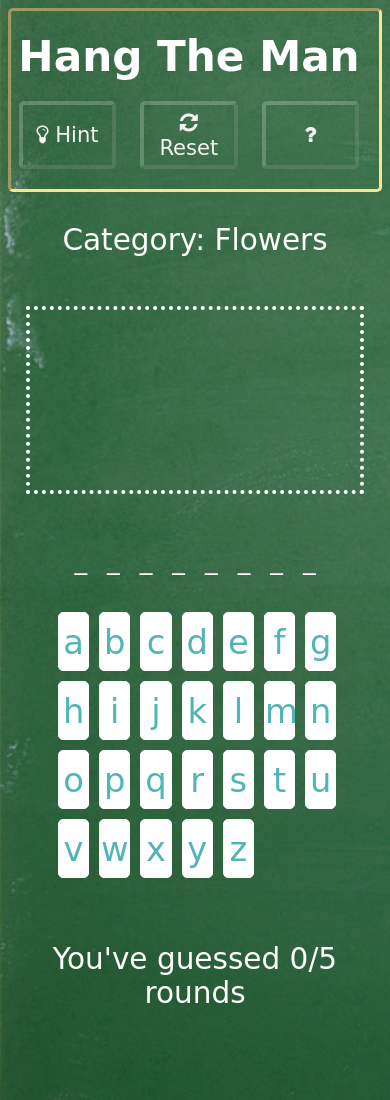
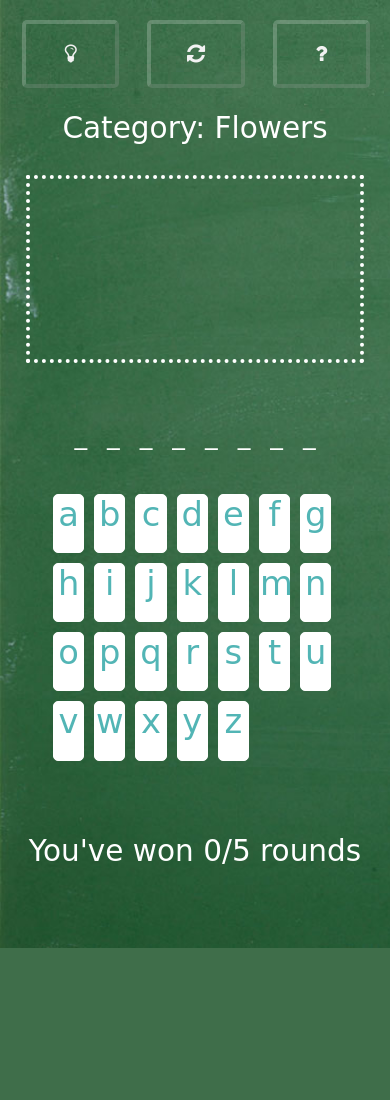
Before and after one commit to Q-Ain/Hangman-Game, a PHP site: page / in a window 390 px wide. After the commit the page ends 948 px from the top, so only its background shows below. Run offline with PHP 8.4, Linux system fonts and the light colour scheme; some web fonts are replaced.

Commit message:
Responsive phone buttons and win/lose pages

```diff
--- a/index.html
+++ b/index.html
@@ -23,12 +23,12 @@
                     <!-- Pop-up content -->
                     <div class="modal-content">
                         <p>How to play: Guess the word by choosing the alphabets or get a clue by clicking the hint button</p>
-                        <p id="closePopupContent">Click outside of box to close pop-up...</p>
+                        <p id="closePopupContent">Click outside the box to close pop-up...</p>
                     </div>
                 </div>
             </button>
-            <button id="reset"><i class="fa fa-refresh"></i> Reset</button>
-            <button id="hint"><i class="fa fa-lightbulb-o"></i> Hint</button>
+            <button id="reset"><i class="fa fa-refresh"></i> <div id="reset-text">Reset</div></button>
+            <button id="hint"><i class="fa fa-lightbulb-o"></i> <div id="hint-text">Hint</div></button>
         </div>
     </div>
 
--- a/lose.html
+++ b/lose.html
@@ -6,7 +6,7 @@
         <link rel="icon" href="images/cute-ghost.png" type="image/icon type">
         <link href="https://fonts.googleapis.com/css?family=Walter+Turncoat" rel="stylesheet">
         <link rel="stylesheet" type="text/css" href="loser.css"/>
-        <link rel="stylesheet" href="https://cdnjs.cloudflare.com/ajax/libs/font-awesome/4.7.0/css/font-awesome.min.css">>
+        <link rel="stylesheet" href="https://cdnjs.cloudflare.com/ajax/libs/font-awesome/4.7.0/css/font-awesome.min.css">
     </head>
 
     <body>
--- a/loser.css
+++ b/loser.css
@@ -16,7 +16,7 @@ html {
   h1 {
     position:static;
     width:100%;
-    font-size:2.5em;
+    font-size:4vh;
     text-align:center;
     transform:translate ;
     color:#fff;
@@ -30,7 +30,7 @@ html {
   }
 
   .content {
-    padding-top: 2vh;
+    padding: 2vh 5vh 0 5vh;
   }
 
   .top-padding {
@@ -54,7 +54,7 @@ html {
     border-radius: 5px;
     background: none;
     cursor:pointer;
-    font-size:1.5em;
+    font-size:3vh;
     padding:10px 8px;
     width:150px;
     margin: 10px;
--- a/script.js
+++ b/script.js
@@ -92,13 +92,13 @@ window.onload = function () {
       numRounds += 1;
       // each time win, change to next round
       if (numRounds == 5) {
-        // showRound.innerHTML = "Congratulations! You've guess all the words correctly " + numRounds;
+        // showRound.innerHTML = "Congratulations! You've guessed all the words correctly " + numRounds;
         numRounds = 0;
         window.location.replace("win.html");
       } else if (numRounds > 5) {
         numRounds = 0;
       } else {
-        showRound.innerHTML = "Great job! You've guessed " + numRounds + "/5 rounds";
+        showRound.innerHTML = "Great job! You've won " + numRounds + "/5 rounds";
         // clear for next round
         correct.parentNode.removeChild(correct);
         letters.parentNode.removeChild(letters);
@@ -120,6 +120,7 @@ window.onload = function () {
     correctWord = false;
   }
 
+  // Words
   randomWords = function () {
     categories = [
       ["sunflower", "rose", "lily", "daisy", "lavender"],
@@ -253,7 +254,7 @@ window.onload = function () {
     space = 0;
     numRounds = 0;
     showClue.innerHTML = "";
-    showRound.innerHTML = "You've guessed 0/5 rounds";
+    showRound.innerHTML = "You've won 0/5 rounds";
     result();
     comments();
     selectCat();
--- a/styles.css
+++ b/styles.css
@@ -32,10 +32,10 @@ p {
   #navbar #logo {
     float: left;
     color: #fff;
-    font-size: 5vh;
+    font-size: 7vh;
     font-weight: bolder;
     margin-left: 2%;
-    margin-top: 2.5vh;
+    margin-top: 3.5vh;
     transition: 0.4s;
   }
 
@@ -71,7 +71,7 @@ p {
 .modal {
     display: none; /* Hidden by default */
     position: fixed;
-    z-index: 1;
+    z-index: 10;
     left: 0;
     top: 0;
     width: 100%;
@@ -103,22 +103,21 @@ p {
 }
 
 .row {
-  display: flex;
-  margin-top: 10vh;
+  margin-top: 15vh;
   width: 100%;
 }
 
 .column {
-  padding: 10px;
-  flex: 1;
+  float: left;
+  margin-top: 0;
 }
 
 .left, .right {
-  width: 25%;
+  width: 26%;
 }
 
 .middle {
-  width: 50%;
+  width: 48%;
 }
 
 .row:after {
@@ -129,21 +128,15 @@ p {
 
 /* Stickman */
 canvas {
-  color:#fff;
+  color: #fff;
   border: #fff dotted 4px;
-  padding:15px;
-}
-
-/* Empty dashes */
-#hold {
-  margin: 10% 0;
-  position: static;
+  padding: 15px;
 }
 
 /* Alphabet buttons */
 .center {
-  width: 150%;
-  margin-left: -27%;
+  width: 100%;
+  padding: 0px 5px 0px 5px;
 }
 
 #alphabet:after{
@@ -155,21 +148,26 @@ canvas {
 #alphabet li {
   float:left;
   margin: 0 10px 10px 0;
-  list-style:none;
-  min-width:2.5vw;
-  height:8.5vh;
-  padding-top:10px;
-  background:#fff;
-  color:#52b5b5;
-  cursor:pointer;
-  border-radius:5px;
+  list-style: none;
+  min-width: 2.5vw;
+  height: 8.5vh;
+  padding-top: 10px;
+  background: #fff;
+  color: #52b5b5;
+  cursor: pointer;
+  border-radius: 5px;
   border: solid 1px #fff;
 }
 
 #alphabet li:hover {
-  background:#52b5b5;
+  background: #52b5b5;
   border: solid 1px #fff;
-  color:#fff;
+  color: #fff;
+}
+
+/* Empty dashes */
+#hold {
+  margin: 5vh;
 }
 
 /* Guessing word */
@@ -177,7 +175,7 @@ canvas {
   margin: 0;
   display: block;
   padding: 0;
-  display:block;
+  display: block;
 }
 
 #my-word li {
@@ -186,37 +184,47 @@ canvas {
   margin: 0;
   display: inline-block;
   padding: 0 10px;
-  font-size: 5vh;
 }
 
 .active {
-  opacity:0.4;
-  filter:alpha(opacity=40);
-  cursor:default;
+  opacity: 0.4;
+  filter: alpha(opacity=40);
+  cursor: default;
 }
 
 .active:hover {
-  transition:all 0.3s ease-in-out;
-  opacity:0.4;
-  filter:alpha(opacity=40);
-}
-
-/* Number of rounds won */
-#myrounds {
-  margin-top: 0;
+  transition: all 0.3s ease-in-out;
+  opacity: 0.4;
+  filter: alpha(opacity=40);
 }
 
 /* Responsiveness */
 @media screen and (max-width: 768px) {
+  #navbar {
+    border: 0px;
+    top: 0;
+    left: 0;
+    width: 100%;
+  }
+  #navbar #logo {
+    display: none;
+  }
   #navbar a {
     float: none;
     display: block;
     text-align: left;
   }
   #navbar button {
-    width: 25vw;
-    margin-left: 1vw;
+    width: 25%;
+    margin-left: 2%;
+    display: inline-block;
     font-size: 2.5vh;
+  }
+  #reset-text {
+    display: none;
+  }
+  #hint-text {
+    display: none;
   }
   .modal-content {
     width: 80vw;
@@ -230,7 +238,7 @@ canvas {
   }
   .row {
     flex-direction: column;
-    margin-top: 15vh;
+    margin-top: 3vh;
   }
   .column {
     width: 100%;
@@ -245,6 +253,7 @@ canvas {
   #alphabet li {
     width: 8vw;
     height: 7vh;
+    padding: 0;
   }
   #my-word li {
     font-size: 3vh;
--- a/win.html
+++ b/win.html
@@ -6,7 +6,7 @@
         <link rel="icon" href="images/party-popper.png" type="image/icon type">
         <link href="https://fonts.googleapis.com/css?family=Walter+Turncoat" rel="stylesheet">
         <link rel="stylesheet" type="text/css" href="winner.css"/>
-        <link rel="stylesheet" href="https://cdnjs.cloudflare.com/ajax/libs/font-awesome/4.7.0/css/font-awesome.min.css">>
+        <link rel="stylesheet" href="https://cdnjs.cloudflare.com/ajax/libs/font-awesome/4.7.0/css/font-awesome.min.css">
     </head>
 
     <body>
--- a/winner.css
+++ b/winner.css
@@ -17,7 +17,7 @@ h1 {
   position:static ;
     top:40%;
     width:100%;
-    font-size:2.1em;
+    font-size:4vh;
     text-align:center;
     transform:translate ;
     color:#fff;
@@ -50,7 +50,7 @@ button {
   border-radius: 5px;
   background: none;
   cursor:pointer;
-  font-size:1.2em;
+  font-size:3vh;
   padding:14px 18px;
   width:150px;
   margin: 10px;
```
